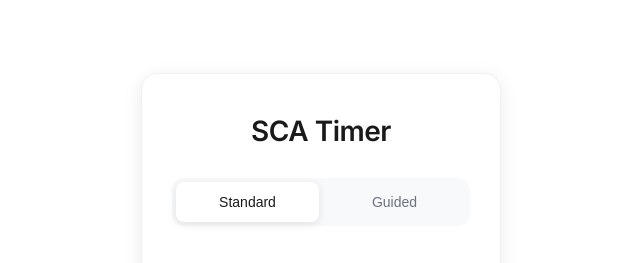
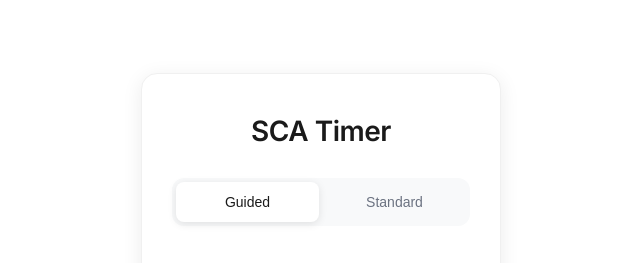
Before and after one commit to K-Run-Away/sca-timer, a website: page index.html in a window 1280 px wide. Shown: the top 263 px of the page, 319-959 px from the left. Drawn offline with Linux system fonts and the light colour scheme.

Commit message:
Make guided mode default and place it first

```diff
--- a/index.html
+++ b/index.html
@@ -13,8 +13,8 @@
             <h1 class="title">SCA Timer</h1>
 
             <div class="mode-selector">
-                <button class="mode-btn active" data-mode="standard">Standard</button>
-                <button class="mode-btn" data-mode="guided">Guided</button>
+                <button class="mode-btn active" data-mode="guided">Guided</button>
+                <button class="mode-btn" data-mode="standard">Standard</button>
             </div>
 
             <div class="timer-display">
--- a/script.js
+++ b/script.js
@@ -4,7 +4,7 @@ class SCATimer {
         this.remainingTime = this.totalTime;
         this.isRunning = false;
         this.interval = null;
-        this.currentMode = 'standard';
+        this.currentMode = 'guided';
         this.soundEnabled = true;
 
         this.initializeElements();
```
